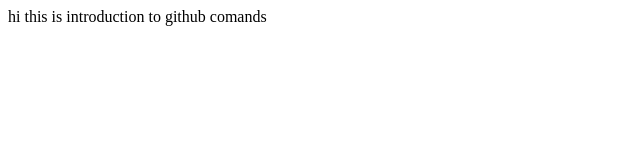
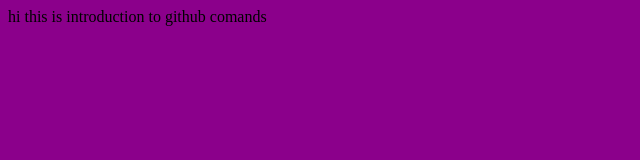
Before and after one commit to sandeepgoud1931-gif/test-website, a plain HTML site: page index.html in a window 1280 px wide. Shown: the whole page, without its empty margins (0-640 px from the left). Drawn offline with Linux system fonts and the light colour scheme.

Commit message:
colour back added

```diff
--- a/index.html
+++ b/index.html
@@ -1,5 +1,5 @@
 <html>
-    <body>
+    <body style="background-color: darkmagenta;">
         <w1> hi this is introduction to github comands</w1>
 
     </body>
```
